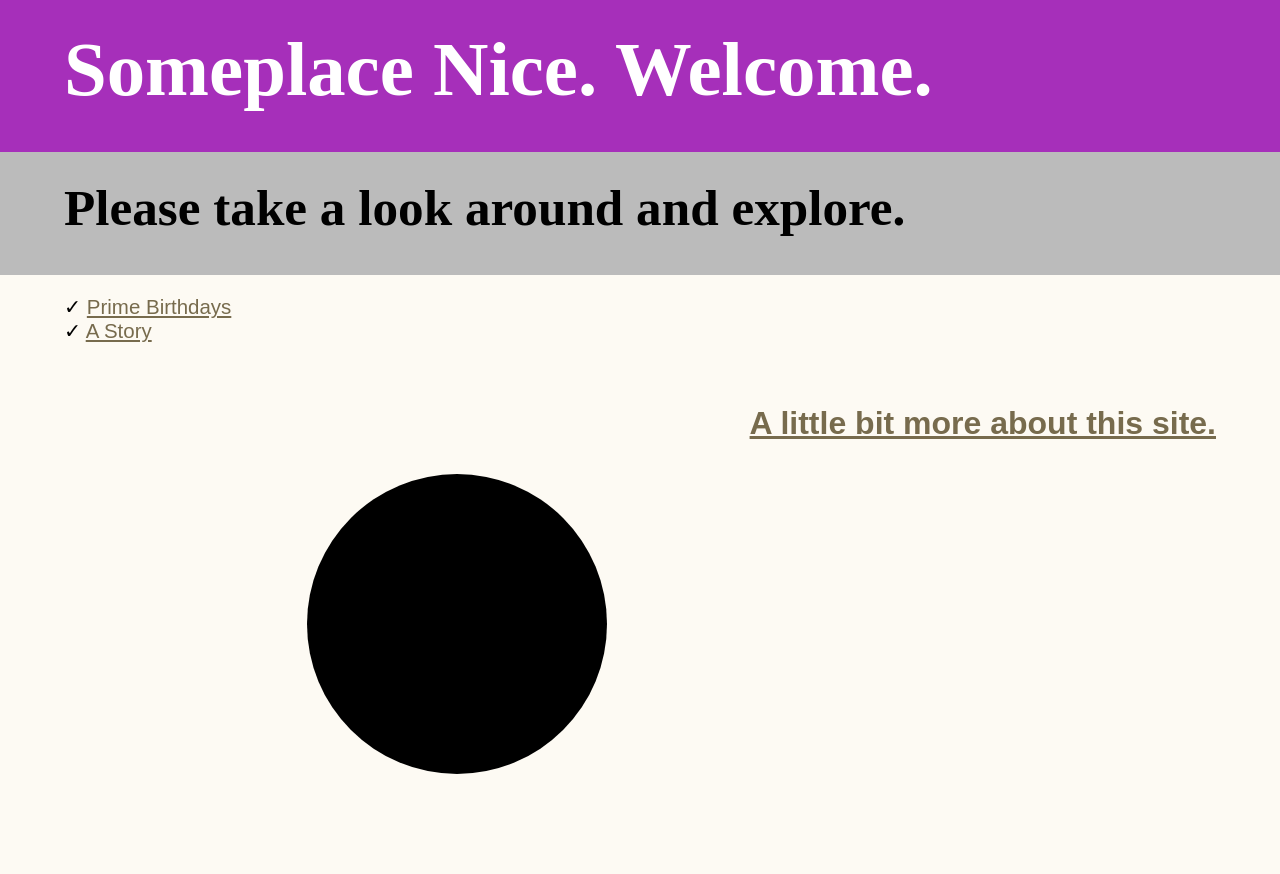
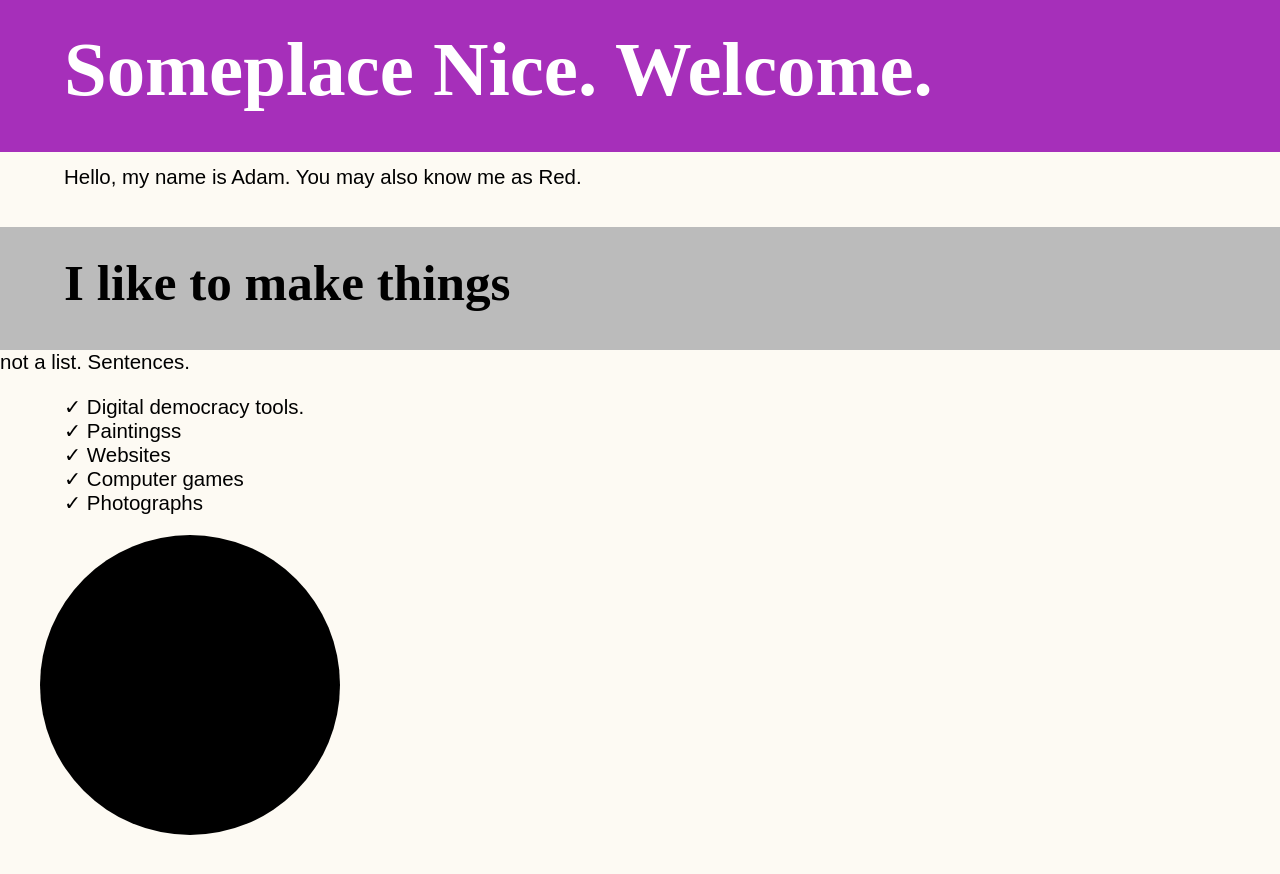
Before and after one commit to adamcheasley/adamcheasley.github.io, a Jekyll site: the page new.html, which Jekyll copies as it is, in a window 1280 px wide. Shown: the top 874 px of the page. Built offline with Jekyll 4.4.1, drawn with Linux system fonts in a browser that asks for light colours.

Commit message:
Update new.html

```diff
--- a/new.html
+++ b/new.html
@@ -9,7 +9,6 @@
       border-radius: 50%;
       height: 300px;
       width: 300px;
-      margin-left: 15em;
     }
     </style>
 
@@ -18,17 +17,16 @@
   <body>
     <h1>Someplace Nice. Welcome.</h1>
 
-    <h2>Please take a look around and explore.</h2>
+    <p>Hello, my name is Adam. You may also know me as Red.<p>
+    <h2>I like to make things</h2>
+    not a list. Sentences.
     <ul>
-      <li><a href="/prime">Prime Birthdays</a></li>
-      <li><a href="/story">A Story</a></li>
-     </ul>
-     <!-- other pages to add -->
-     <!-- cryptids -->
-
-     <div style="margin-top: 3em;">
-       <h3 style="text-align: right;"> <a href="/about">A little bit more about this site.</a> </h3>
-     </div>
+      <li>Digital democracy tools.</li>
+       <li>Paintingss </li>
+            <li>Websites</li>
+           <li>Computer games</li>
+            <li>Photographs</li>
+    </ul>
 
      <figure class="circle"></figure>
   </body>
```
